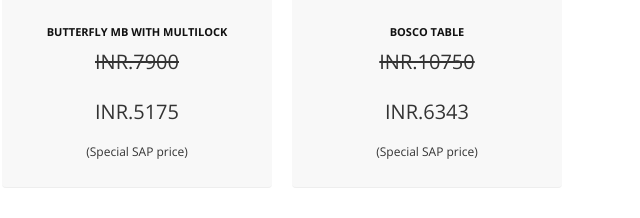
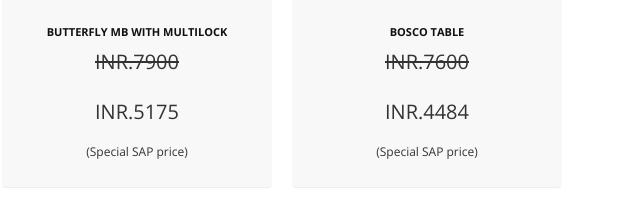
Before and after one commit to promaxchairs/promaxchairs.github.io, a plain HTML site: page product8_detail.html in a window 1280 px wide. Shown: the part 1428-1646 px from the top of the page, 343-983 px from the left. Drawn offline with nearby package versions, Linux system fonts and the light colour scheme; a script that the page names is missing.

Commit message:
Update product8_detail.html

```diff
--- a/product8_detail.html
+++ b/product8_detail.html
@@ -156,8 +156,8 @@
 													<div class="product-box">
 														<p><a href="product6_detail.html"><img src="Nikhil/Bosco/Bosco.jpg" alt="" /></a></p>
 														<a href="product6_detail.html" class="title">Bosco Table</a><br/>
-														<p class="price"><s>INR.10750</s></p>
-														<p class="disc price">INR.6343</p>
+														<p class="price"><s>INR.7600</s></p>
+														<p class="disc price">INR.4484</p>
 														<p>(Special SAP price)</p>
 
 
```
